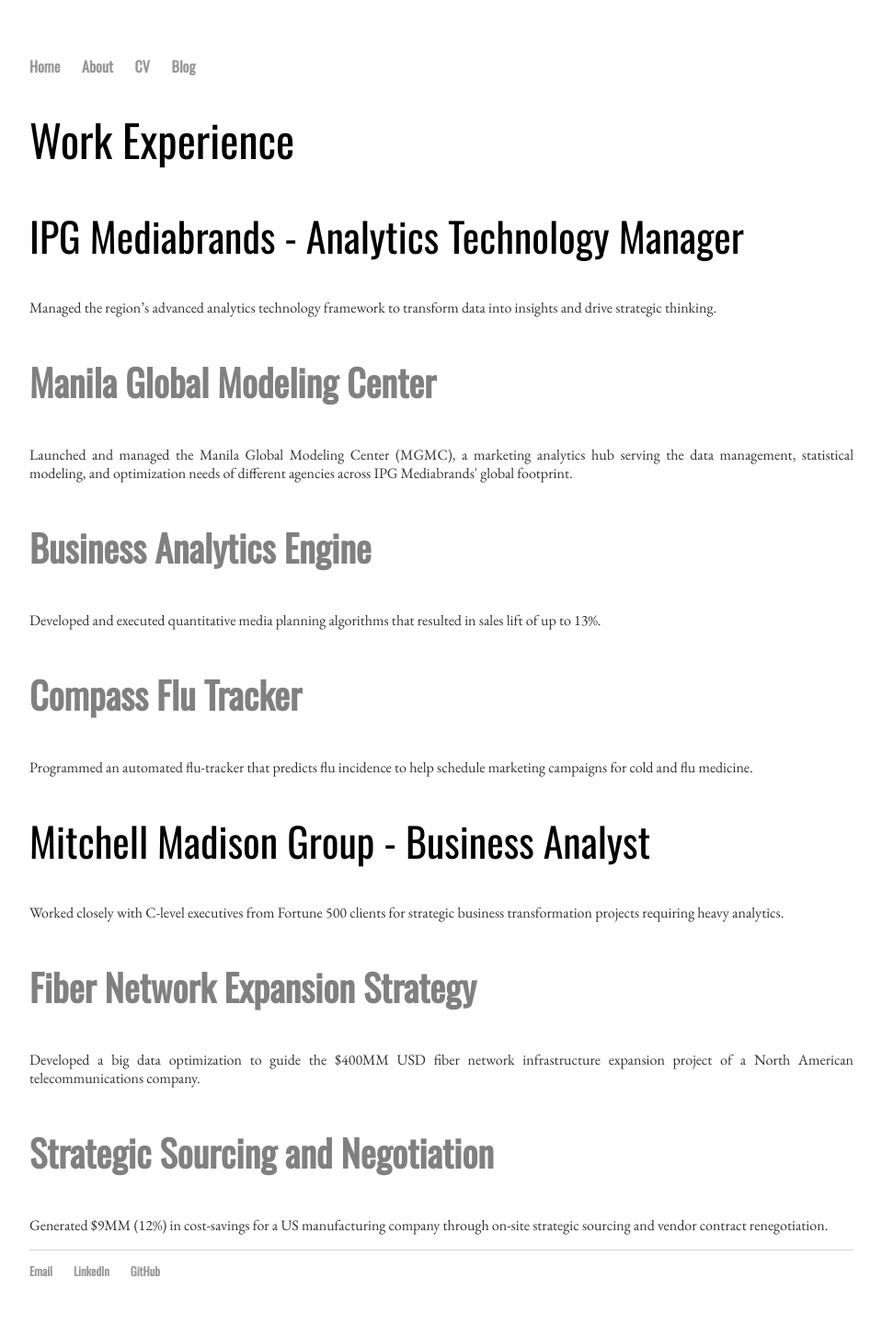
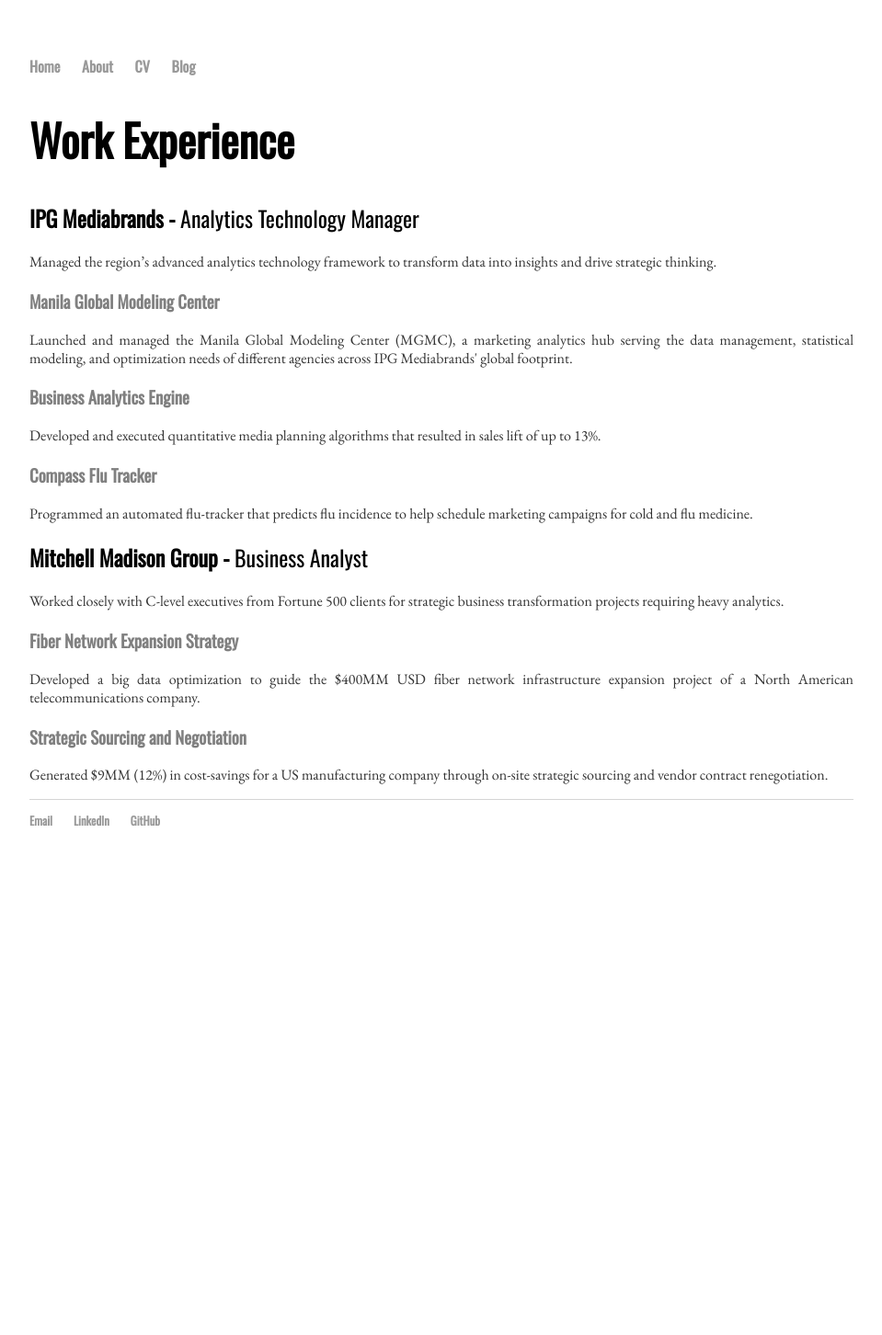
Before and after one commit to victorangeloblancada/victorangeloblancada.github.io-jekyll, a Jekyll site: the page built from cv/index.html, in a window 1280 px wide. Shown: the whole page at 92% size, without its empty margins (160-1119 px from the left). Built offline with Jekyll 4.4.1, drawn with Linux system fonts in a browser that asks for light colours; after the commit the page ends 962 px from its top, so only the background shows below that.

Commit message:
Update main.css

```diff
--- a/css/main.css
+++ b/css/main.css
@@ -22,28 +22,35 @@
 }
 h1, h2, h3, h4, h5, h6 {
     font-family:'Oswald','Helvetica', 'Arial', 'Sans-Serif';
-    font-weight: normal;
 }
 h1 {
     font-size: 3em;
     color: 	#000000;
 }
 h2 {
+    /*
     font-size: 2.75em;
+    */
     color: #000000;
     font-weight: light;
 }
 h3 {
+    /*
     font-size: 2.5em;
+    */
     font-weight: bold;
     color: #808080;
 }
 h4 {
+    /*
     font-size: 2.25em;
+    */
     color: #999;
 }
 h5 {
+    /*
     font-size: 2em;
+    */
     color: #999;
 }
 p {
```
